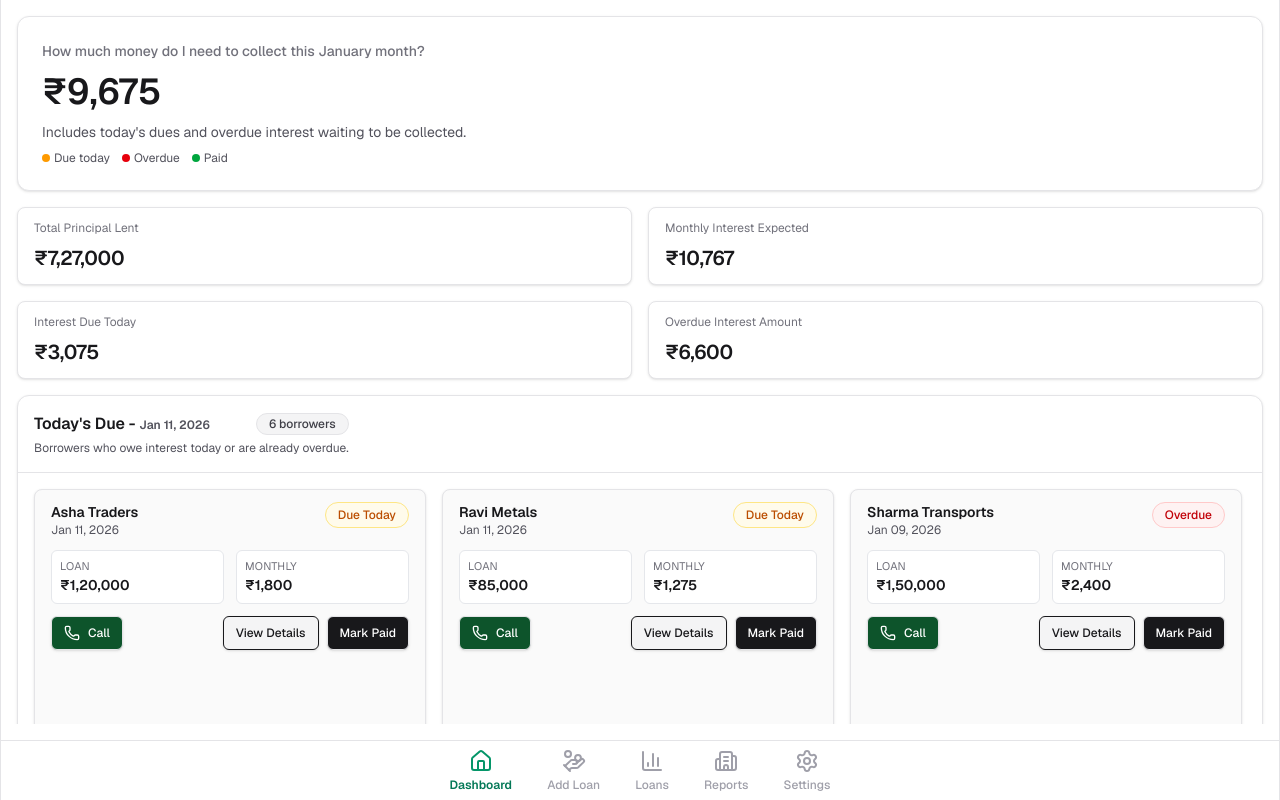
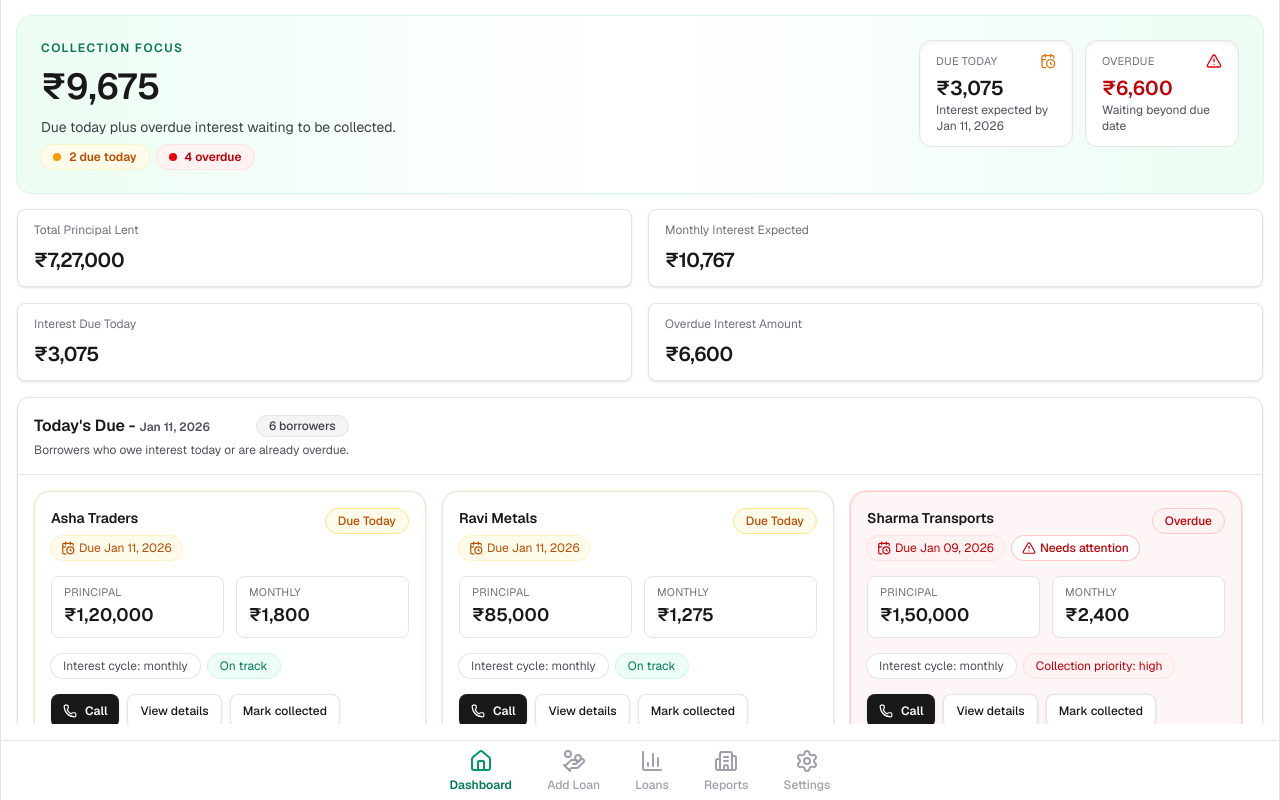
Before and after one commit to vinaycreative/personal-lending-tracker, a Next.js app: page /dashboard in a window 1280 px wide. Built offline with nearby package versions, Linux system fonts and the light colour scheme.

Commit message:
feat: dashboard ui improve

```diff
--- a/app/(private)/dashboard/page.tsx
+++ b/app/(private)/dashboard/page.tsx
@@ -1,4 +1,4 @@
-import { Eye, Phone } from "lucide-react"
+import { AlertTriangle, CalendarClock, Eye, Phone } from "lucide-react"
 
 type PaymentStatus = "due" | "overdue" | "paid"
 
@@ -101,7 +101,7 @@ function StatusBadge({ status }: { status: PaymentStatus }) {
 
   return (
     <span
-      className={`inline-flex items-center rounded-full border px-3 py-1 text-xs font-medium ${badgeStyles[status]}`}
+      className={`inline-flex items-center absolute right-0 top-0 rounded-full border px-3 py-1 text-xs font-medium ${badgeStyles[status]}`}
     >
       {labels[status]}
     </span>
@@ -131,35 +131,58 @@ export default function Dashboard() {
     .reduce((sum, loan) => sum + loan.monthlyInterest, 0)
 
   const needToCollect = interestDueToday + overdueInterest
+  const dueTodayCount = todaysDue.filter((loan) => loan.dueDate === today).length
+  const overdueCount = todaysDue.filter((loan) => loan.status === "overdue").length
 
   return (
     <main className="w-full relative overflow-auto px-4 pt-4 flex flex-col gap-4">
       {/* Total Collection */}
-      <section className="rounded-xl border border-zinc-200 bg-white p-6 shadow-sm">
-        <div className="flex flex-col gap-2">
-          <p className="text-sm font-medium text-zinc-500">
-            How much money do I need to collect this January month?
+      <section className="rounded-2xl bg-linear-to-r from-brand-50 via-white to-brand-50 p-6 shadow-sm ring-1 ring-brand-100">
+        <div className="flex flex-col gap-4 sm:flex-row sm:items-start sm:justify-between">
+          <div className="space-y-2">
+            <p className="text-xs font-semibold uppercase tracking-[0.12em] text-brand-700">
+              Collection focus
             </p>
             <h1 className="text-3xl font-semibold leading-tight text-zinc-900 sm:text-4xl">
               {currency.format(needToCollect)}
             </h1>
-          <p className="text-sm text-zinc-600">
-            Includes today&apos;s dues and overdue interest waiting to be collected.
+            <p className="text-sm text-zinc-700">
+              Due today plus overdue interest waiting to be collected.
             </p>
+            <div className="flex flex-wrap gap-2 text-xs">
+              <span className="inline-flex items-center gap-2 rounded-full bg-amber-50 px-3 py-1 font-semibold text-amber-700 ring-1 ring-amber-100">
+                <span className="h-2 w-2 rounded-full bg-amber-500" />
+                {dueTodayCount} due today
+              </span>
+              <span className="inline-flex items-center gap-2 rounded-full bg-red-50 px-3 py-1 font-semibold text-red-700 ring-1 ring-red-100">
+                <span className="h-2 w-2 rounded-full bg-red-600" />
+                {overdueCount} overdue
+              </span>
             </div>
-        <div className="flex items-center gap-3 text-xs text-zinc-600 mt-2">
-          <span className="flex items-center gap-1">
-            <span className="h-2 w-2 rounded-full bg-amber-500" />
-            Due today
-          </span>
-          <span className="flex items-center gap-1">
-            <span className="h-2 w-2 rounded-full bg-red-600" />
-            Overdue
-          </span>
-          <span className="flex items-center gap-1">
-            <span className="h-2 w-2 rounded-full bg-green-600" />
-            Paid
-          </span>
+          </div>
+
+          <div className="grid w-full max-w-sm grid-cols-2 gap-3 sm:max-w-xs">
+            <div className="rounded-xl border border-zinc-200 bg-white px-4 py-3 shadow-inner">
+              <div className="flex items-center justify-between">
+                <p className="text-[11px] uppercase tracking-wide text-zinc-500">Due today</p>
+                <CalendarClock className="h-4 w-4 text-amber-600" />
+              </div>
+              <p className="mt-1 text-xl font-semibold text-zinc-900">
+                {currency.format(interestDueToday)}
+              </p>
+              <p className="text-xs text-zinc-600">Interest expected by {today}</p>
+            </div>
+            <div className="rounded-xl border border-zinc-200 bg-white px-4 py-3 shadow-inner">
+              <div className="flex items-center justify-between">
+                <p className="text-[11px] uppercase tracking-wide text-zinc-500">Overdue</p>
+                <AlertTriangle className="h-4 w-4 text-red-600" />
+              </div>
+              <p className="mt-1 text-xl font-semibold text-red-700">
+                {currency.format(overdueInterest)}
+              </p>
+              <p className="text-xs text-zinc-600">Waiting beyond due date</p>
+            </div>
+          </div>
         </div>
       </section>
 
@@ -205,41 +228,77 @@ export default function Dashboard() {
           {todaysDue.map((loan) => (
             <div
               key={loan.id}
-              className="flex flex-col gap-3 rounded-lg border border-zinc-200 bg-zinc-50 px-4 py-3 shadow-sm"
+              className={`flex flex-col gap-4 rounded-2xl border px-4 py-4 shadow-sm ${
+                loan.status === "overdue"
+                  ? "border-red-200 bg-red-50/70 ring-1 ring-red-100"
+                  : "border-zinc-200 bg-white ring-1 ring-amber-100/60"
+              }`}
             >
-              <div className="flex items-start justify-between gap-3">
-                <div className="flex flex-col">
-                  <p className="text-sm font-semibold text-zinc-900">{loan.borrower}</p>
-                  <p className="text-xs text-zinc-600">{loan.dueDate}</p>
+              <div className="relative">
+                <div className="space-y-1">
+                  <p className="text-sm font-semibold text-zinc-900 mb-2">{loan.borrower}</p>
+                  <div className="flex flex-row  gap-2 text-xs text-zinc-600">
+                    <span
+                      className={`inline-flex items-center gap-1 rounded-full px-2.5 py-1 ring-1 ${
+                        loan.status === "overdue"
+                          ? "bg-red-50 text-red-700 ring-red-100"
+                          : "bg-amber-50 text-amber-700 ring-amber-100"
+                      }`}
+                    >
+                      <CalendarClock className="h-3.5 w-3.5" />
+                      Due {loan.dueDate}
+                    </span>
+                    {loan.status === "overdue" && (
+                      <span className="inline-flex items-center gap-1 rounded-full bg-white px-2.5 py-1 font-medium text-red-700 ring-1 ring-red-200">
+                        <AlertTriangle className="h-3.5 w-3.5" />
+                        Needs attention
+                      </span>
+                    )}
+                  </div>
                 </div>
                 <StatusBadge status={loan.status} />
               </div>
 
               <div className="grid grid-cols-2 gap-3 text-sm">
-                <div className="rounded-md bg-white p-2 border border-gray-200">
-                  <p className="text-[11px] uppercase tracking-wide text-zinc-500">Loan</p>
-                  <p className="font-semibold text-zinc-900">{currency.format(loan.principal)}</p>
+                <div className="rounded-lg border border-zinc-200 bg-white px-3 py-2">
+                  <p className="text-[11px] uppercase tracking-wide text-zinc-500">Principal</p>
+                  <p className="text-lg font-semibold text-zinc-900">
+                    {currency.format(loan.principal)}
+                  </p>
                 </div>
-                <div className="rounded-md bg-white p-2 border border-gray-200">
+                <div className="rounded-lg border border-zinc-200 bg-white px-3 py-2">
                   <p className="text-[11px] uppercase tracking-wide text-zinc-500">Monthly</p>
-                  <p className="font-semibold text-zinc-900">
+                  <p className="text-lg font-semibold text-zinc-900">
                     {currency.format(loan.monthlyInterest)}
                   </p>
                 </div>
               </div>
 
-              <div className="flex justify-between gap-4">
-                <button className="flex items-center gap-2 rounded-md border border-zinc-200 bg-green-900 px-3 py-2 text-xs font-medium text-white shadow-sm transition hover:bg-zinc-800">
-                  <Phone size={16} /> Call
+              <div className="flex flex-row gap-2 text-xs text-zinc-600">
+                <span className="inline-flex items-center gap-1 rounded-full bg-white px-3 py-1 ring-1 ring-zinc-200">
+                  Interest cycle: monthly
+                </span>
+                <span
+                  className={`inline-flex items-center gap-1 rounded-full px-3 py-1 ring-1 ${
+                    loan.status === "overdue"
+                      ? "bg-red-50 text-red-700 ring-red-100"
+                      : "bg-emerald-50 text-emerald-700 ring-emerald-100"
+                  }`}
+                >
+                  {loan.status === "overdue" ? "Collection priority: high" : "On track"}
+                </span>
+              </div>
+
+              <div className="flex flex-row gap-2">
+                <button className="inline-flex items-center gap-2 rounded-lg bg-zinc-900 px-3 py-2 text-xs font-semibold text-white shadow-sm transition hover:bg-zinc-800">
+                  <Phone size={14} /> Call
                 </button>
-                <div className="flex gap-2">
-                  <button className="flex items-center gap-2 rounded-md border border-zinc-900 bg-zinc-100 px-3 py-2 text-xs font-medium text-zinc-900 shadow-sm transition hover:bg-zinc-200">
-                    View Details
+                <button className="inline-flex items-center gap-2 rounded-lg border border-zinc-200 bg-white px-3 py-2 text-xs font-medium text-zinc-900 shadow-sm transition hover:bg-zinc-50">
+                  View details
                 </button>
-                  <button className="rounded-md border border-zinc-200 bg-zinc-900 px-3 py-2 text-xs font-medium text-white shadow-sm transition hover:bg-zinc-800">
-                    Mark Paid
+                <button className="inline-flex items-center gap-2 rounded-lg border border-zinc-200 bg-white px-3 py-2 text-xs font-medium text-zinc-900 shadow-sm transition hover:bg-zinc-50">
+                  Mark collected
                 </button>
-                </div>
               </div>
             </div>
           ))}
```
Lines whose indentation alone changed are shown as unchanged.
